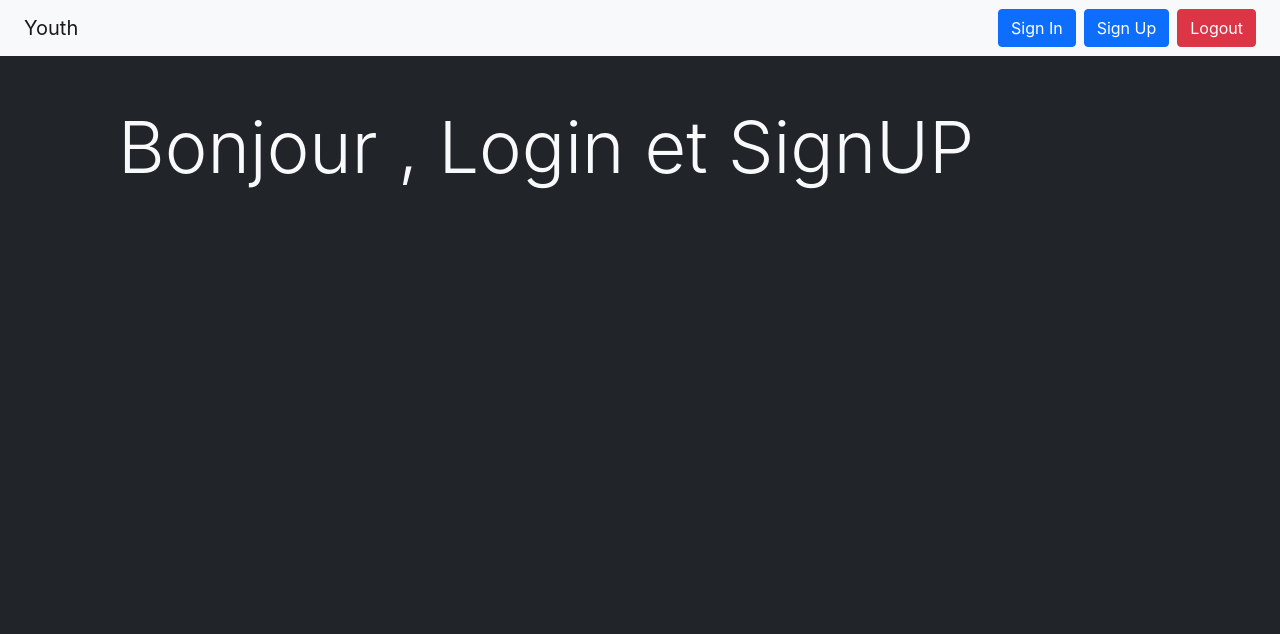
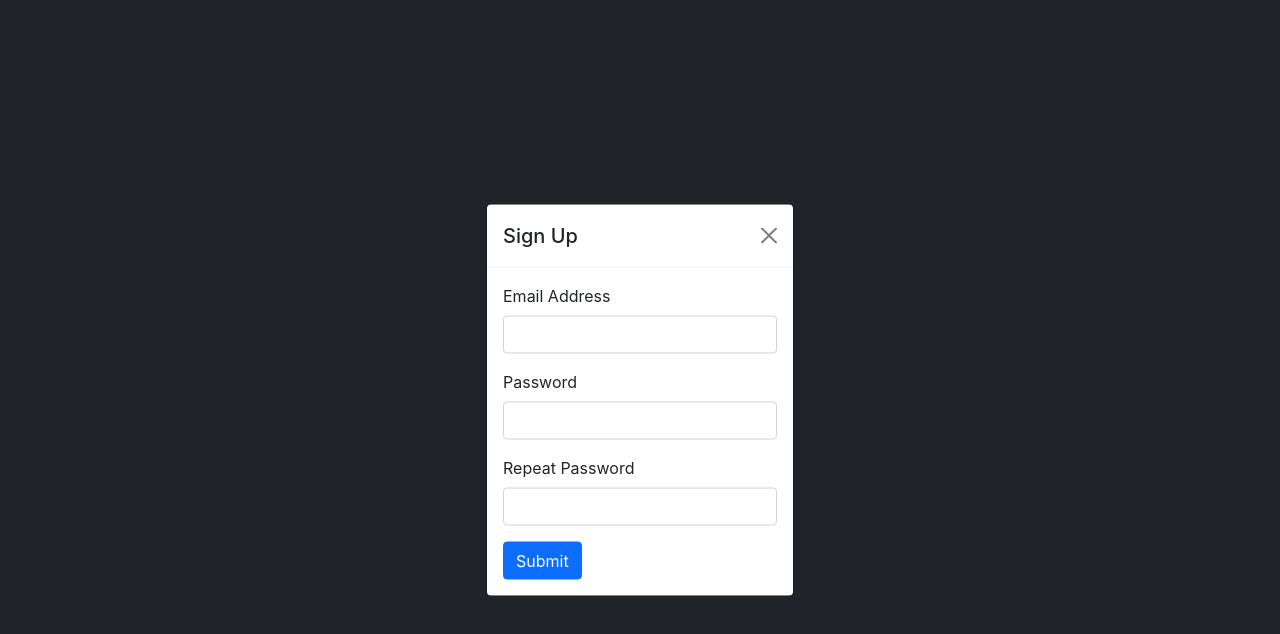
Before and after one commit to reinelic/PIYouth, a React (Create React App) app: page / in a window 1280 px wide. Shown: the top 634 px of the page. Built offline with nearby package versions, Linux system fonts and the light colour scheme.

Commit message:
Added SignUp Modal

```diff
--- a/src/App.js
+++ b/src/App.js
@@ -2,6 +2,7 @@
 import{Routes, Route} from 'react-router-dom';
 import Home from './pages/Home';
 import Navbar from './components/Navbar';
+import SignUpModal from './components/SignUpModal';
 
 function App() {
   return (
@@ -9,6 +10,9 @@ function App() {
     <Navbar>
 
     </Navbar>
+    <SignUpModal>
+
+    </SignUpModal>
     <Routes>
 
       <Route path="/" element={ <Home/>}></Route>
--- /dev/null
+++ b/src/components/SignUpModal.js
@@ -0,0 +1,51 @@
+import React from 'react'
+
+const SignUpModal = () => {
+  return (
+    <>
+    <div className="position-fixed top-0 vw-100 vh-100">
+
+        <div className="w-100 h-100 bg-dark bg-opacity-75">
+
+            <div className="position-absolute top-50 start-50 translate-middle">
+
+                <div className="modal-dialog">
+                    <div className="modal-content">
+                        <div className="modal-header">
+                            <h5 className="modal-title"> Sign Up</h5>
+                            <button className="btn-close"></button>
+                        </div>
+
+                        <div className="modal-body">
+                            <form action="" className="sign-up-form">
+                                <div className="mb-3">
+                                    <label className="form-label" htmlFor="SignUpEmail">Email Address</label>
+                                    <input type="email" name="email" className='form-control' id="SignUpEmail" required/>
+                                </div>
+
+
+                                <div className="mb-3">
+                                    <label className="form-label" htmlFor="SignUpPwd">Password</label>
+                                    <input type="password" name="pwd" className='form-control' id="SignUpPassword" required />
+                                </div>
+
+                                <div className="mb-3">
+                                    <label className="form-label" htmlFor="RepeatPwd">Repeat Password</label>
+                                    <input type="password" name="pwd" className='form-control' id="SignUpPassword" required />
+                                </div>
+
+                                <button className="btn btn-primary">Submit</button>
+
+                            </form>
+                        </div>
+                    </div>
+                </div>
+            </div>
+        </div>
+    </div>
+
+    </>
+  )
+}
+
+export default SignUpModal
```
